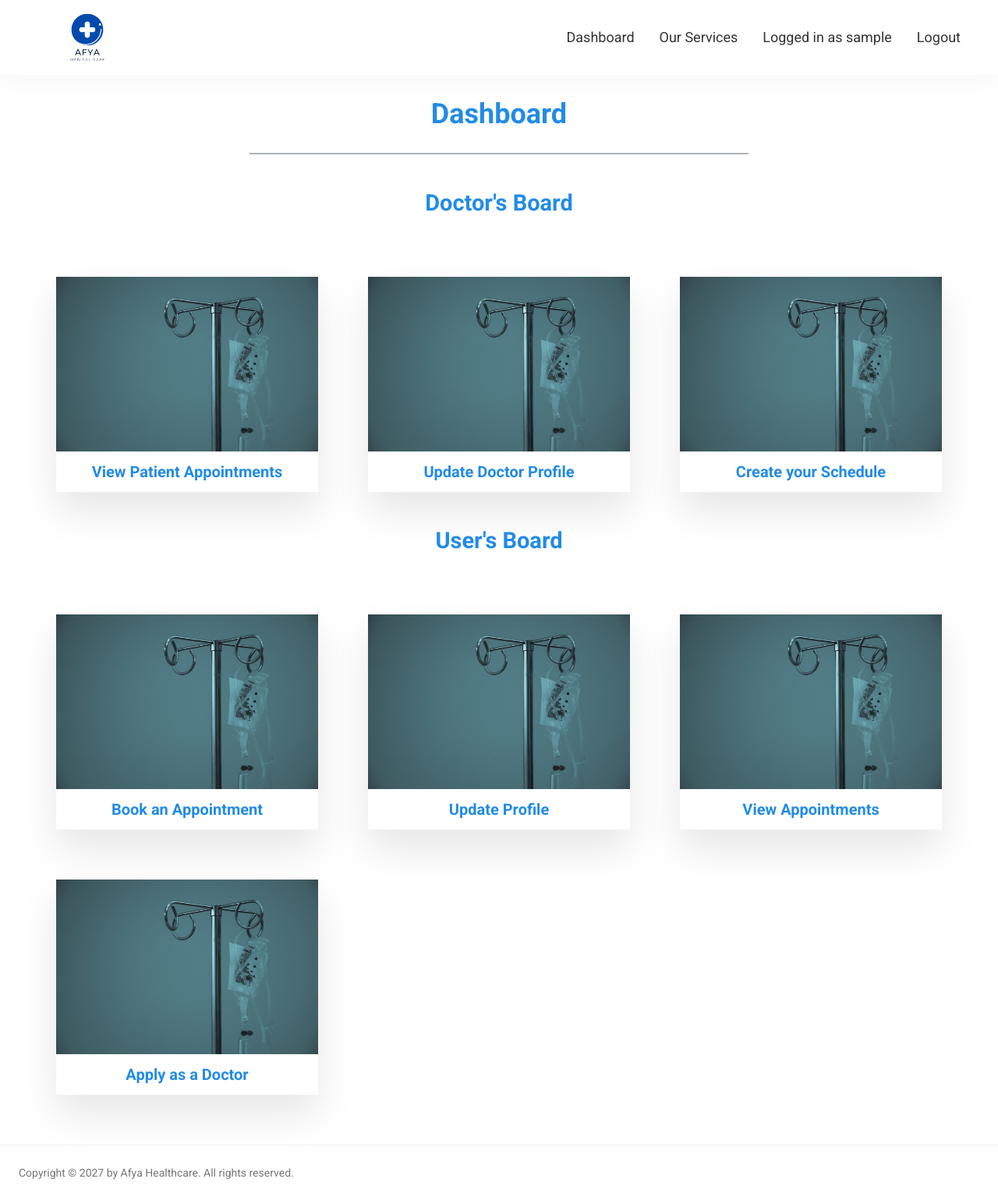
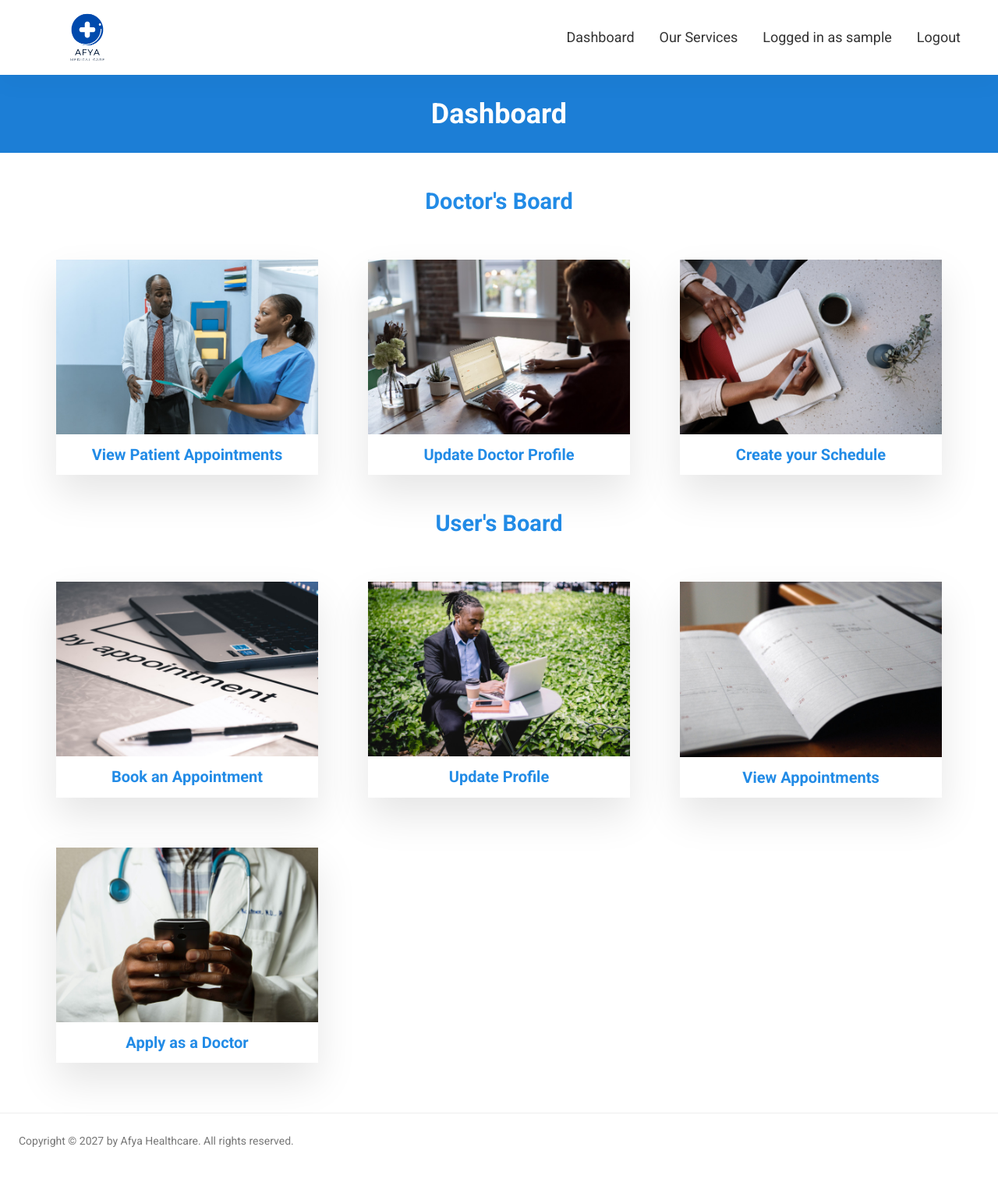
Before and after one commit to GabrielMcryu/AfyaHealthcare, a Django app: page /dashboard/ in a window 1280 px wide. Shown: the whole page at 78% size. After the commit the page ends 1471 px from the top, so only its background shows below. Run offline with Django 4.2, Linux system fonts and the light colour scheme; the visitor is signed in with stand-in values (Sample User, id 1); data that the repository does not hold is empty; some libraries are stand-ins or nearby versions.

Commit message:
Improved UI

```diff
--- a/afya/healthcare/static/healthcare/css/style.css
+++ b/afya/healthcare/static/healthcare/css/style.css
@@ -179,12 +179,16 @@ body {
     padding-top: 4.8rem;
 }
 
+.service--padding {
+    padding-top: 3.6rem;
+}
+
 .page--sub-header {
     text-align: center;
     font-size: 2.9rem;
     color: #228be6;
     padding-top: 4.8rem;
-    padding-bottom: 3.2rem;
+    padding-bottom: 1.2rem;
     padding-left: 0;
     padding-right: 0
 
@@ -230,6 +234,11 @@ body {
     border: 1px solid #e7f5ff;
     margin-bottom: 1.2rem;
     text-align: left;
+}
+
+.input-field:focus {
+    outline-style: solid;
+    outline-color: #1864ab;
 }
 
 .submit-btn,
@@ -317,7 +326,7 @@ body {
 
 /* Table  */
 .table {
-    padding: 3.2rem 9.6rem;
+    padding: 4.8rem 9.6rem;
 }
 
 .t--style {
@@ -781,3 +790,20 @@ body {
     background-size: cover;
     background-position: center;
   }
+
+.container--head {
+    padding: 0 3.2rem;
+    margin: 0 auto;
+    background-color: #1c7ed6;
+}
+
+.page--heading {
+    text-align: center;
+    font-size: 3.6rem;
+    color: #fff;
+    padding: 3.2rem 0;
+}
+
+.head--width {
+    max-width: 60rem;
+}
--- a/afya/healthcare/templates/healthcare/dashboard.html
+++ b/afya/healthcare/templates/healthcare/dashboard.html
@@ -3,11 +3,9 @@
 {% block content %}
 {% load static %}
 <section class="page--section">
-    <div class="container">
-        <h2 class="page--header">Dashboard</h2>
+    <div class="container--head">
+        <h2 class="page--heading">Dashboard</h2>
     </div>
-
-    <hr class="hr--styles"></hr>
 
     {% if perms.healthcare.view_region %}
     <div class="container">
@@ -16,21 +14,21 @@
 
     <div class="container dashboard--grid">
         <div class="dash">
-            <img class="dashboard--img" src="{% static 'healthcare/img/main.jpg' %}" />
+            <img class="dashboard--img" src="{% static 'healthcare/img/view-patient-appointments.jpg' %}" />
             <a class="btn--dash" href="{% url 'healthcare:patient_appointments' %}">View Patient Appointments</a>
         </div>
         <div class="dash">
-            <img class="dashboard--img" src="{% static 'healthcare/img/main.jpg' %}" />
+            <img class="dashboard--img" src="{% static 'healthcare/img/update-doctor-profile.jpg' %}" />
             <a class="btn--dash" href="{% url 'healthcare:doctor_profile' %}">Update Doctor Profile</a>
         </div>
         {% if not doctor_data.has_schedule %}
         <div class="dash">
-            <img class="dashboard--img" src="{% static 'healthcare/img/main.jpg' %}" />
+            <img class="dashboard--img" src="{% static 'healthcare/img/schedule.jpg' %}" />
             <a class="btn--dash" href="{% url 'healthcare:create_schedule' %}">Create your Schedule</a>
         </div>
         {% else %}
         <div class="dash">
-            <img class="dashboard--img" src="{% static 'healthcare/img/main.jpg' %}" />
+            <img class="dashboard--img" src="{% static 'healthcare/img/schedule.jpg' %}" />
             <a class="btn--dash" href="{% url 'healthcare:update_schedule' %}">Update your Schedule</a>
         </div>
         {% endif %}
@@ -42,20 +40,20 @@
     </div>
     <div class="container dashboard--grid">
         <div class="dash">
-            <img class="dashboard--img" src="{% static 'healthcare/img/main.jpg' %}" />
+            <img class="dashboard--img" src="{% static 'healthcare/img/book-appointment.jpg' %}" />
             <a class="btn--dash" href="{% url 'healthcare:region' %}">Book an Appointment</a>
         </div>
         <div class="dash">
-            <img class="dashboard--img" src="{% static 'healthcare/img/main.jpg' %}" />
+            <img class="dashboard--img" src="{% static 'healthcare/img/update-profile.jpg' %}" />
             <a class="btn--dash" href="{% url 'healthcare:user_profile' %}">Update Profile</a>
         </div>
         <div class="dash">
-            <img class="dashboard--img" src="{% static 'healthcare/img/main.jpg' %}" />
+            <img class="dashboard--img" src="{% static 'healthcare/img/view-appointments.jpg' %}" />
             <a class="btn--dash" href="{% url 'healthcare:view_appointments' %}">View Appointments</a>
         </div>
         {% if check_doctor < 1 and check_application < 1 %}
         <div class="dash">
-            <img class="dashboard--img" src="{% static 'healthcare/img/main.jpg' %}" />
+            <img class="dashboard--img" src="{% static 'healthcare/img/doctor-application.jpg' %}" />
             <a class="btn--dash" href="{% url 'healthcare:careers' %}">Apply as a Doctor</a>
         </div>
         {% endif %}
--- a/afya/healthcare/templates/healthcare/patient_appointment.html
+++ b/afya/healthcare/templates/healthcare/patient_appointment.html
@@ -3,8 +3,8 @@
 {% block content %}
 
 <section class="page--section">
-    <div class="container">
-        <h2 class="page--header">Patient Appointment</h2>
+    <div class="container--head head--width">
+        <h2 class="page--heading">Patient Appointment</h2>
     </div>
 
     <div class="profile--container">
--- a/afya/healthcare/templates/healthcare/patient_appointments.html
+++ b/afya/healthcare/templates/healthcare/patient_appointments.html
@@ -3,8 +3,8 @@
 {% block content %}
 
 <section class="page--section">
-    <div class="container">
-        <h2 class="page--header">View Appointments</h2>
+    <div class="container--head">
+        <h2 class="page--heading">View Appointments</h2>
     </div>
 
     <div class="container table">
--- a/afya/healthcare/templates/healthcare/region.html
+++ b/afya/healthcare/templates/healthcare/region.html
@@ -3,8 +3,8 @@
 {% block content %}
 
 <section class="page--section">
-    <div class="container">
-        <h2 class="page--header">Select County</h2>
+    <div class="container--head">
+        <h2 class="page--heading">Select County</h2>
     </div>
 
     <div class="container table">
--- a/afya/healthcare/templates/healthcare/view_appointment.html
+++ b/afya/healthcare/templates/healthcare/view_appointment.html
@@ -3,8 +3,8 @@
 {% block content %}
 
 <section class="page--section">
-    <div class="container">
-        <h2 class="page--header">Appointment</h2>
+    <div class="container--head head--width">
+        <h2 class="page--heading">Appointment</h2>
     </div>
 
     <div class="profile--container">
--- a/afya/healthcare/templates/healthcare/view_appointments.html
+++ b/afya/healthcare/templates/healthcare/view_appointments.html
@@ -3,8 +3,8 @@
 {% block content %}
 
 <section class="page--section">
-    <div class="container">
-        <h2 class="page--header">View Appointments</h2>
+    <div class="container--head">
+        <h2 class="page--heading">View Appointments</h2>
     </div>
 
     <div class="container table">
--- a/afya/healthcare/templates/healthcare/view_doctor.html
+++ b/afya/healthcare/templates/healthcare/view_doctor.html
@@ -3,8 +3,8 @@
 {% block content %}
 
 <section class="page--section">
-    <div class="container">
-        <h2 class="page--header">Doctor Profile</h2>
+    <div class="container--head head--width">
+        <h2 class="page--heading">Doctor Profile</h2>
     </div>
 
     <div class="profile--container">
--- a/afya/healthcare/templates/healthcare/view_doctors.html
+++ b/afya/healthcare/templates/healthcare/view_doctors.html
@@ -4,8 +4,8 @@
 
 
 <section class="page--section">
-    <div class="container">
-        <h2 class="page--header">Select Doctor</h2>
+    <div class="container--head">
+        <h2 class="page--heading">Select Doctor</h2>
     </div>
 
     <div class="container table">
```
Also changed, not shown: afya/healthcare/templates/healthcare/our_services.html (+4 -4 lines), afya/healthcare/static/healthcare/img/book-appointment.jpg (added), afya/healthcare/static/healthcare/img/doctor-application.jpg (added), afya/healthcare/static/healthcare/img/schedule.jpg (added), afya/healthcare/static/healthcare/img/update-doctor-profile.jpg (added), afya/healthcare/static/healthcare/img/update-profile.jpg (added), afya/healthcare/static/healthcare/img/view-appointments.jpg (added), afya/healthcare/static/healthcare/img/view-patient-appointments.jpg (added).
